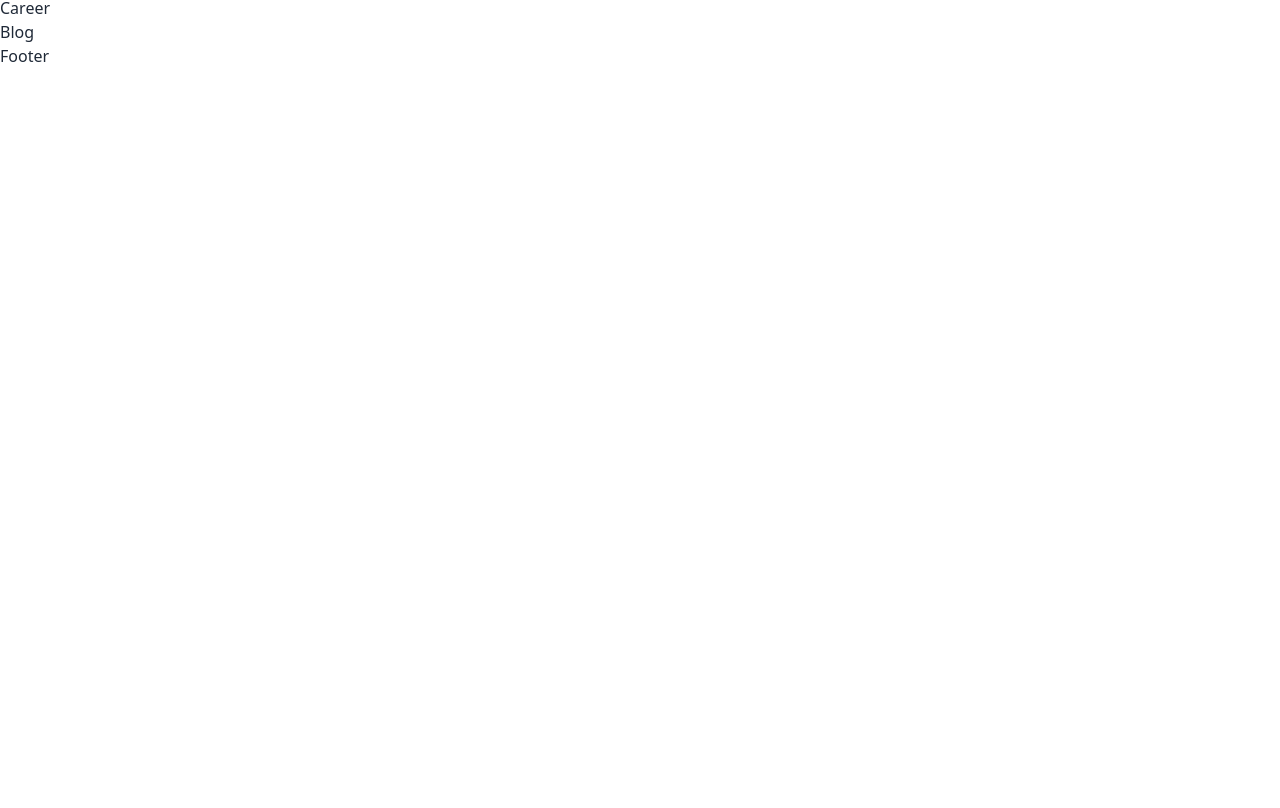
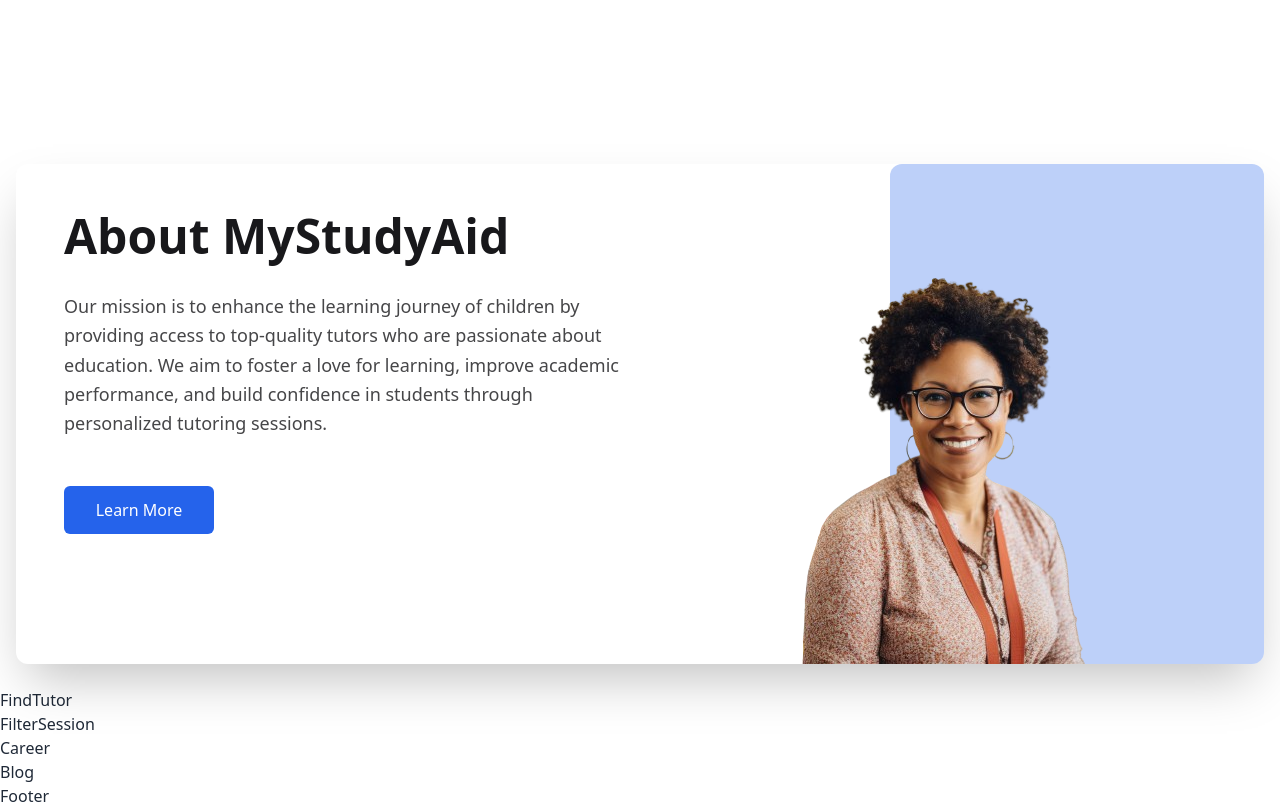
Before and after one commit to Edulink-Ghana/Frontend, a React (Vite) app: page / in a window 1280 px wide. Shown: the part 1209-2017 px from the top of the page. Before the commit the page ends 1277 px from the top, so only its background shows below. Built offline with nearby package versions, Linux system fonts and the light colour scheme.

Commit message:
Creates the About Section

```diff
--- a/src/assets/index.jsx
+++ b/src/assets/index.jsx
@@ -1,5 +1,10 @@
 import heroBg from "./images/study.jpg"
+import aboutImg from "./images/aboutimage.png"
 
 export{
     heroBg
 };
+
+export{
+    aboutImg
+};
--- a/src/landing page/components/about.jsx
+++ b/src/landing page/components/about.jsx
@@ -1,9 +1,41 @@
-import React from 'react'
+import React from "react";
+import { aboutImg } from "../../assets";
 
-const About = () => {
+const AboutUs16 = () => {
   return (
-    <div>About</div>
-  )
-}
+    <section className="ezy__about16 light pt-14 pb-6 md:pt-60 bg-white dark:bg-[#0b1727] text-zinc-900 dark:text-white z-[1]">
+      <div className="container px-4">
+        <div className="bg-white shadow-2xl dark:bg-[#1E2735] dark:shadow-none min-h-[500px] rounded-xl p-6 lg:p-12 z-[1] relative">
+          <div className="grid grid-cols-12 h-full">
+            <div className="ezy__about16-shape absolute right-0 bottom-0 rounded-xl min-w-[30%] h-full bg-blue-600 bg-opacity-30"></div>
+            <div className="col-span-12 lg:col-span-6 h-full">
+              <div className="flex flex-col justify-center h-full z-10 relative">
+                <h2 className="text-3xl leading-none md:text-5xl md:leading-none font-bold mb-2">
+                  About MyStudyAid
+                </h2>
+                <p className="text-lg leading-relaxed opacity-80 my-6">
+                  Our mission is to enhance the learning journey of children by
+                  providing access to top-quality tutors who are passionate about education.
+                  We aim to foster a love for learning, improve academic performance,
+                  and build confidence in students through personalized tutoring sessions.
+                </p>
+                <button className="max-w-[150px] px-7 text-white bg-[#2563EB] hover:bg-opacity-90 rounded-md py-3 mt-6">
+                  Learn More
+                </button>
+              </div>
+            </div>
+            <div className="col-span-12 lg:col-span-6">
+              <img
+                src={aboutImg}
+                alt=""
+                className="absolute right-0 bottom-0 hidden lg:block z-[1]"
+              />
+            </div>
+          </div>
+        </div>
+      </div>
+    </section>
+  );
+};
 
-export default About
+export default AboutUs16
```
Also changed, not shown: src/assets/images/aboutimage.png (added).
